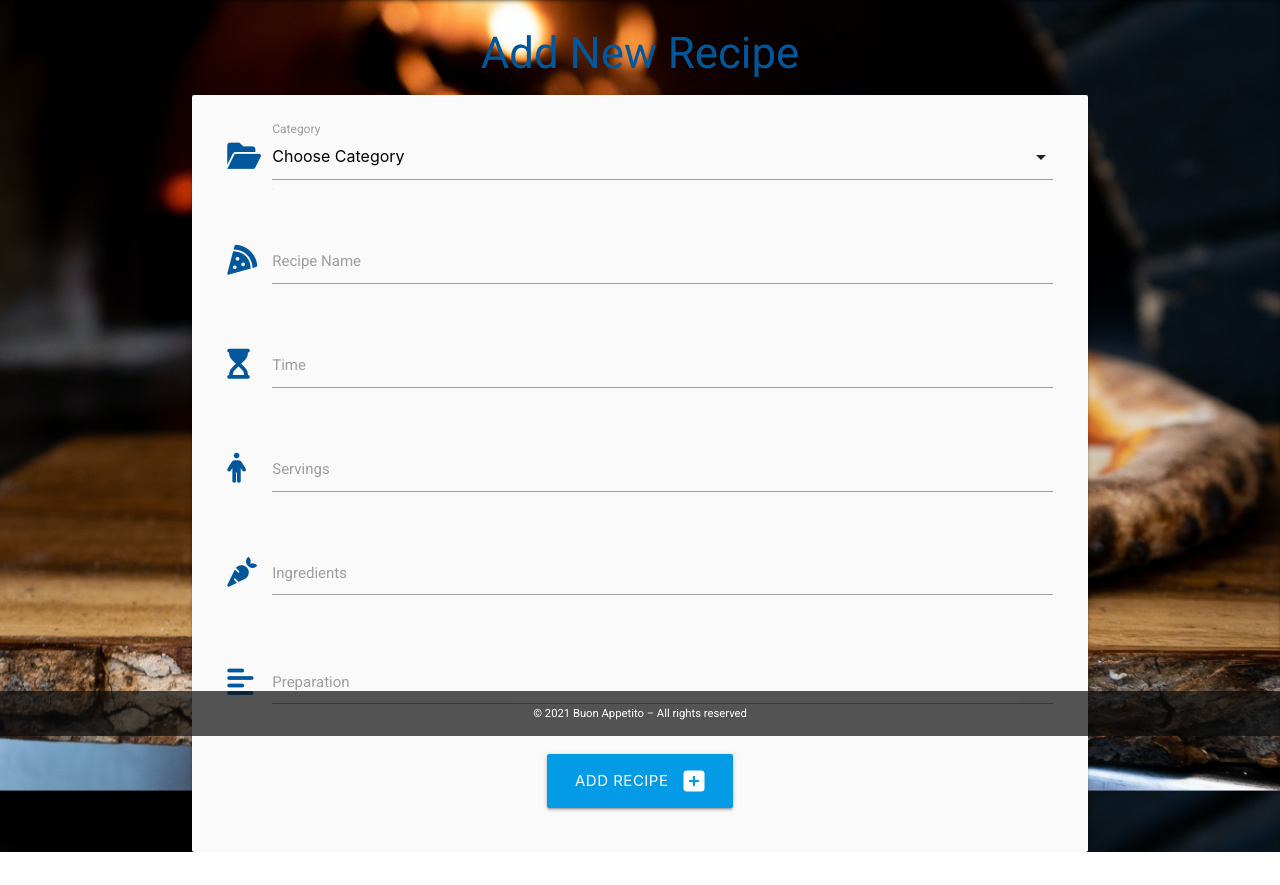
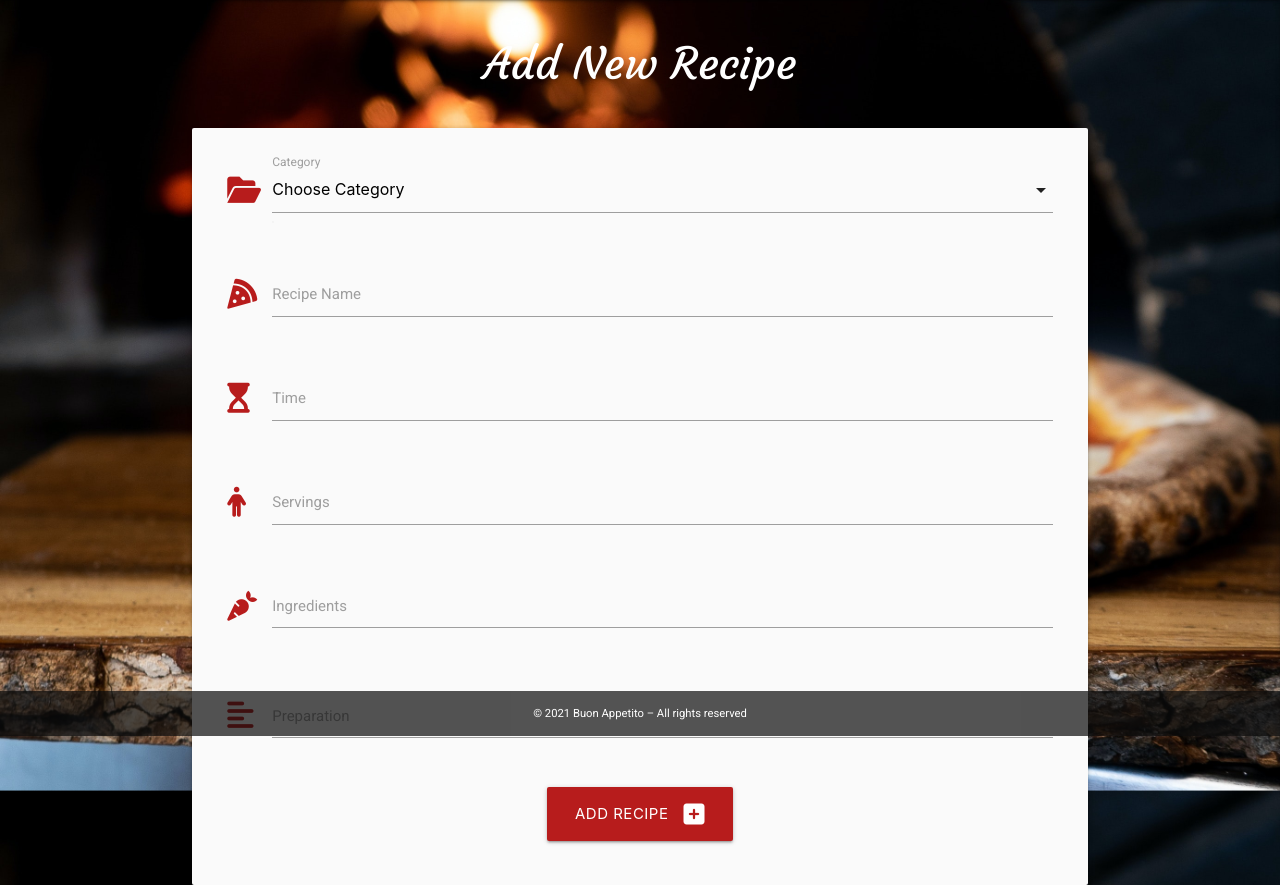
Before and after one commit to VictoriaShalabaeva/italian-cuisine-app, a Flask app: page /add_new_recipe in a window 1280 px wide. Shown: the part 64-949 px from the top of the page. Before the commit the page ends 916 px from the top, so only its background shows below. Run offline with Flask 2, Linux system fonts and the light colour scheme; data that the repository does not hold is empty; some libraries are stand-ins or nearby versions.

Commit message:
Style add_new_recipe page

```diff
--- a/templates/add_new_recipe.html
+++ b/templates/add_new_recipe.html
@@ -1,14 +1,14 @@
 {% extends "base.html" %}
 {% block content %}
 
-    <h3 class="light-blue-text text-darken-4 center-align">Add New Recipe</h3>
+    <h3 class="white-text center-align title">Add New Recipe</h3>
 
     <div class="row card-panel grey lighten-5">
         <form class="col s12" method="POST" action="{{ url_for('add_new_recipe') }}">
             <!-- category selection -->
             <div class="row">
 				<div class="input-field col s12">
-                    <i class="fas fa-folder-open prefix light-blue-text text-darken-4"></i>
+                    <i class="fas fa-folder-open prefix red-text text-darken-4"></i>
 					<select id="category_name" name="category_name" class="validate" required>
                         <option value="" disabled selected>Choose Category</option>
                         {% for category in categories %}
@@ -21,7 +21,7 @@
             <!-- recipe name -->
             <div class="row">
                 <div class="input-field col s12">
-                    <i class="fas fa-solid fa-pizza-slice prefix light-blue-text text-darken-4"></i>
+                    <i class="fas fa-solid fa-pizza-slice prefix red-text text-darken-4"></i>
                     <input id="recipe_name" name="recipe_name" minlength="5" maxlength="50"
                         type="text" class="validate" required>
                     <label for="recipe_name">Recipe Name</label>
@@ -30,7 +30,7 @@
             <!-- time -->
             <div class="row">
                 <div class="input-field col s12">
-                    <i class="fas fa-solid fa-hourglass-start prefix light-blue-text text-darken-4"></i>
+                    <i class="fas fa-solid fa-hourglass-start prefix red-text text-darken-4"></i>
                     <input id="time" name="time" minlength="5" maxlength="50"
                         type="text" class="validate" required>
                     <label for="time">Time</label>
@@ -39,7 +39,7 @@
             <!-- servings -->
             <div class="row">
                 <div class="input-field col s12">
-                    <i class="fas fa-solid fa-person prefix light-blue-text text-darken-4"></i>
+                    <i class="fas fa-solid fa-person prefix red-text text-darken-4"></i>
                     <input id="servings" name="servings" minlength="5" maxlength="50"
                         type="text" class="validate" required>
                     <label for="servings">Servings</label>
@@ -48,7 +48,7 @@
             <!-- ingredients -->
             <div class="row">
                 <div class="input-field col s12">
-                    <i class="fas fa-solid fa-carrot prefix light-blue-text text-darken-4"></i>
+                    <i class="fas fa-solid fa-carrot prefix red-text text-darken-4"></i>
                     <textarea id="ingredients" name="ingredients" minlength="5"
                         maxlength="200" class="materialize-textarea validate" required></textarea>
                     <label for="ingredients">Ingredients</label>
@@ -57,7 +57,7 @@
             <!-- preparation -->
             <div class="row">
                 <div class="input-field col s12">
-                    <i class="fas fa-align-left prefix light-blue-text text-darken-4"></i>
+                    <i class="fas fa-align-left prefix red-text text-darken-4"></i>
                     <textarea id="preparation" name="preparation" minlength="5"
                         maxlength="200" class="materialize-textarea validate" required></textarea>
                     <label for="preparation">Preparation</label>
@@ -66,7 +66,7 @@
             <!-- submit button -->
             <div class="row">
                 <div class="col s12 center-align">
-                    <button type="submit" class="btn-large light-blue darken-1 text-shadow">
+                    <button type="submit" class="btn-large red darken-4 text-shadow">
                         Add Recipe <i class="fas fa-plus-square right"></i>
                     </button>
                 </div>
```
